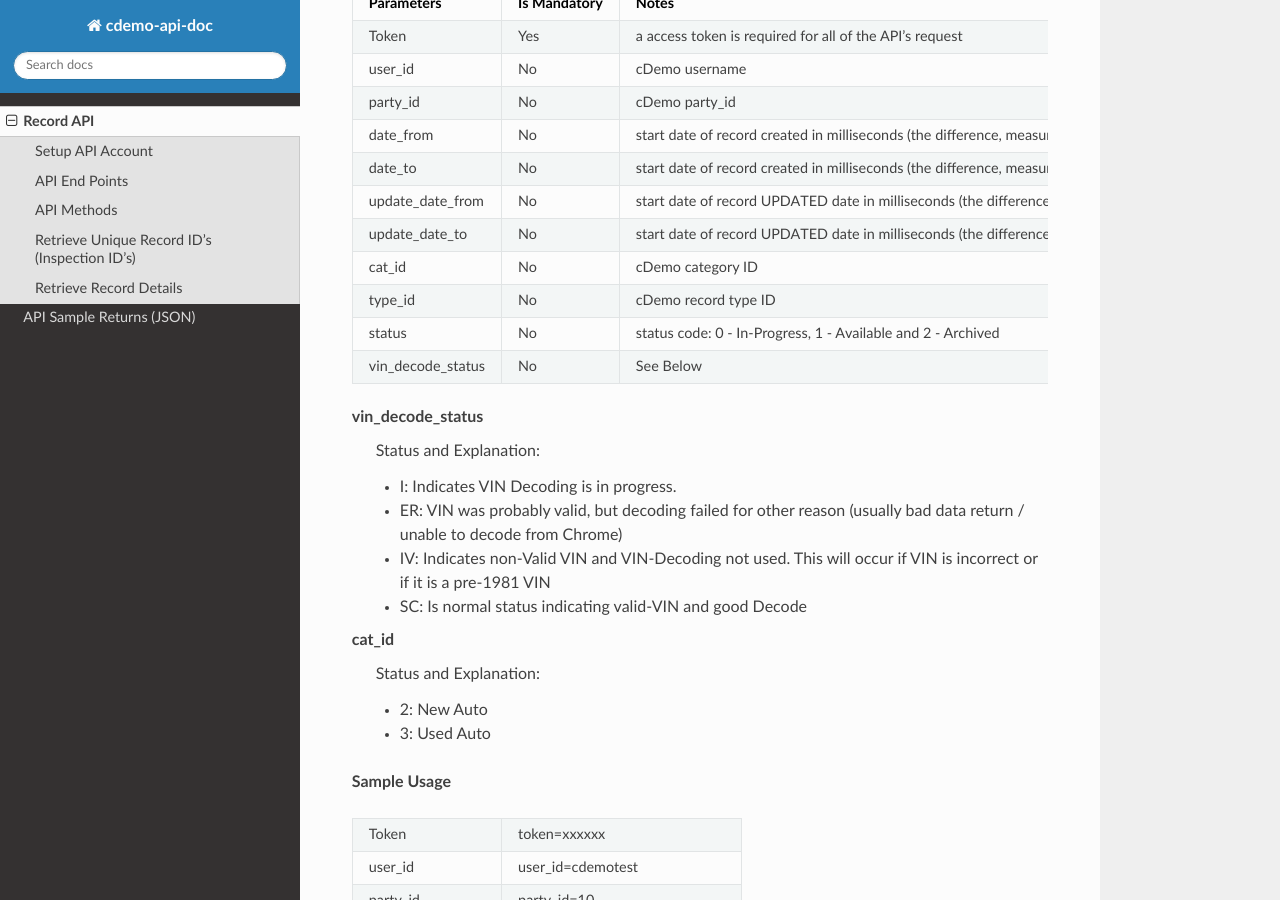
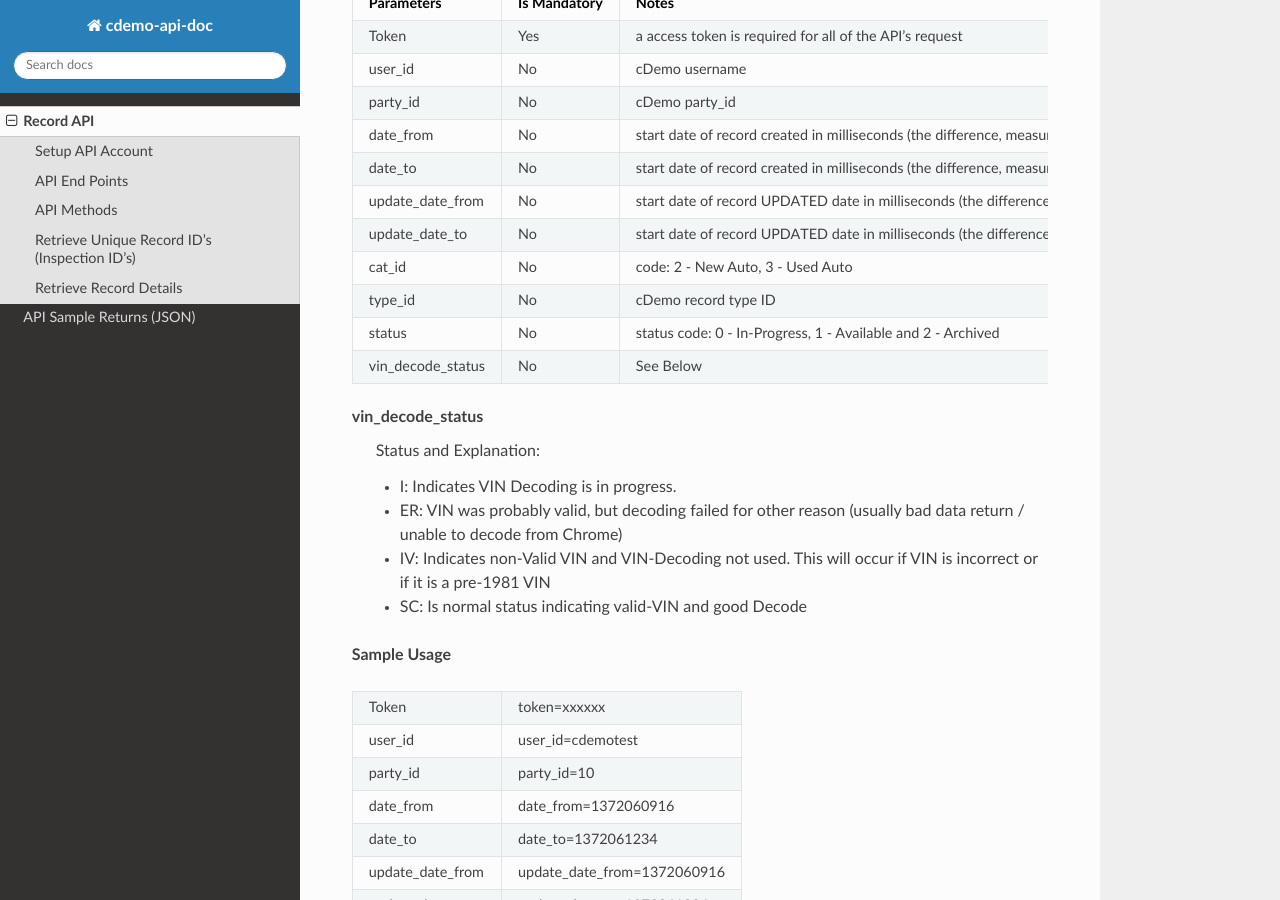
Before and after one commit to cdemomobilesolutions/apidoc, a Sphinx documentation site: the page built from source/record_api.rst, in a window 1280 px wide and 900 px high, scrolled down 647 px. Built offline with Sphinx 7.4.7 and the Read the Docs theme 2.0.0, drawn with Linux system fonts in a browser that asks for light colours.

Commit message:
Chrome Options

```diff
--- a/source/record_api.rst
+++ b/source/record_api.rst
@@ -60,7 +60,7 @@ Retrieve Unique Record ID's (Inspection ID's)
 |                       |               | in millisecond, between the current   |
 |                       |               | time and midnight, January 1,1970 UTC)|
 +-----------------------+---------------+---------------------------------------+
-| cat_id                | No            | cDemo category ID                     |
+| cat_id                | No            | code: 2 - New Auto, 3 - Used Auto     |
 +-----------------------+---------------+---------------------------------------+
 | type_id               | No            | cDemo record type ID                  |
 +-----------------------+---------------+---------------------------------------+
@@ -77,12 +77,6 @@ vin_decode_status
     - ER: VIN was probably valid, but decoding failed for other reason (usually bad data return / unable to decode from Chrome)
     - IV: Indicates non-Valid VIN and VIN-Decoding not used. This will occur if VIN is incorrect or if it is a pre-1981 VIN
     - SC: Is normal status indicating valid-VIN and good Decode
-
-cat_id
-    Status and Explanation:
-
-    - 2: New Auto
-    - 3: Used Auto
 
 
 **Sample Usage**
```
